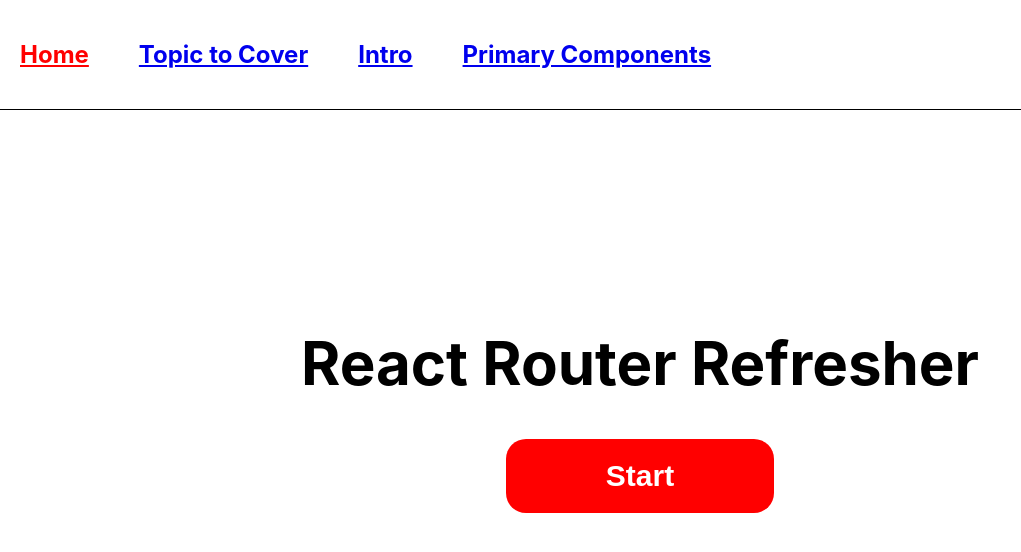
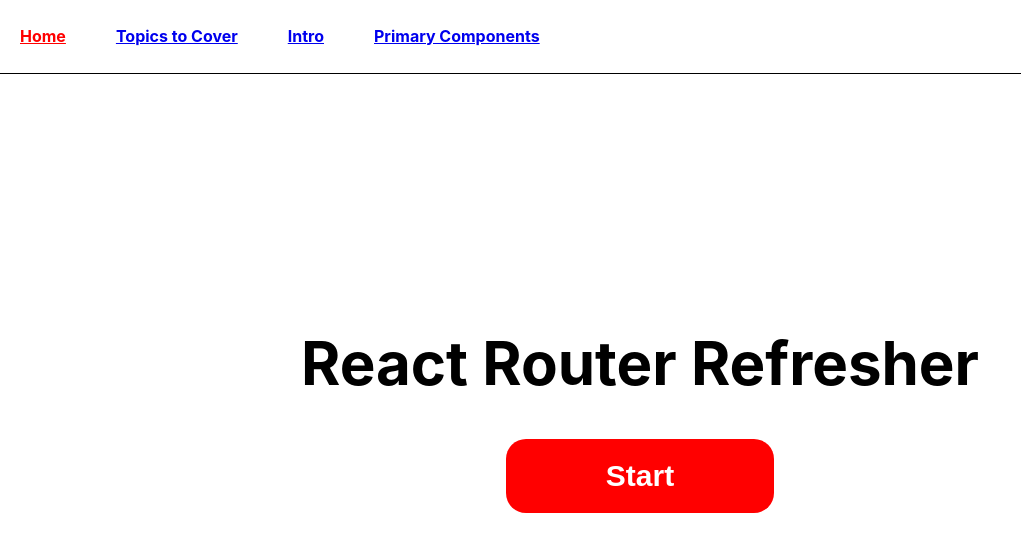
Before and after one commit to jacobporci/react-router-refresher-demo, a React (Create React App) app: page / in a window 1280 px wide. Shown: the top 552 px of the page, without its empty margins (0-1021 px from the left). Built offline with nearby package versions, Linux system fonts and the light colour scheme.

Commit message:
Fixed styles and spelling of headers

```diff
--- a/src/components/Header.js
+++ b/src/components/Header.js
@@ -4,7 +4,7 @@ import { useRenderCount } from "../useRenderCount";
 
 const HeaderItem = ({ label, to, exact = false }) => (
   <NavLink to={to} activeStyle={{ color: "red" }} exact={exact}>
-    <h2 style={{ marginRight: "50px" }}>{label}</h2>
+    <h4 style={{ marginRight: "50px" }}>{label}</h4>
   </NavLink>
 );
 
@@ -19,12 +19,12 @@ export const Header = () => {
         top: 0,
         left: 0,
         display: "flex",
-        padding: "20px",
+        padding: "5px 20px",
         borderBottom: "1px solid black",
       }}
     >
       <HeaderItem to="/" label="Home" exact />
-      <HeaderItem to="/topics" label="Topic to Cover" />
+      <HeaderItem to="/topics" label="Topics to Cover" />
       <HeaderItem to="/intro" label="Intro" />
       <HeaderItem to="/primary-components" label="Primary Components" />
     </div>
```
